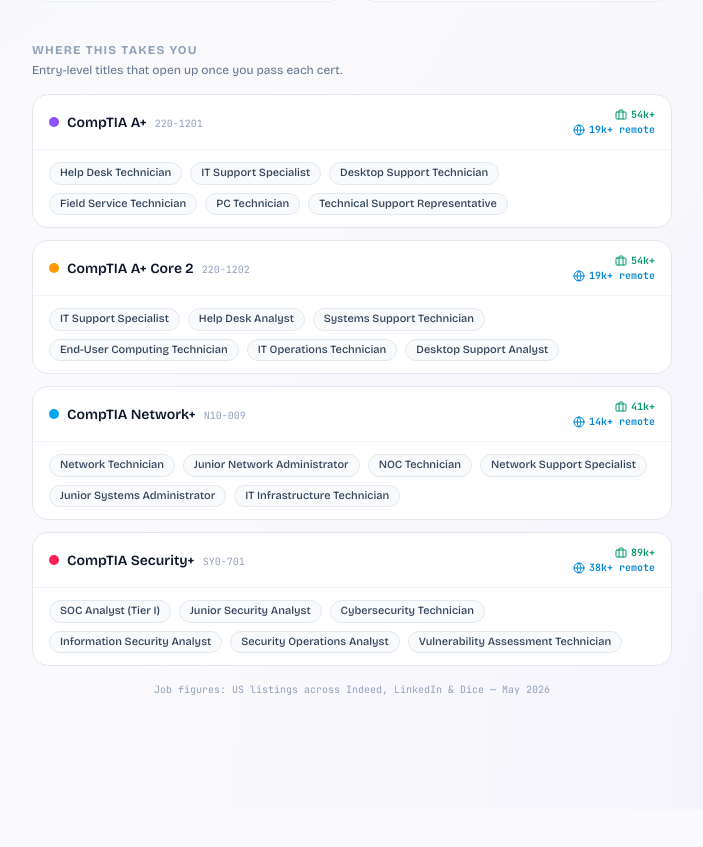
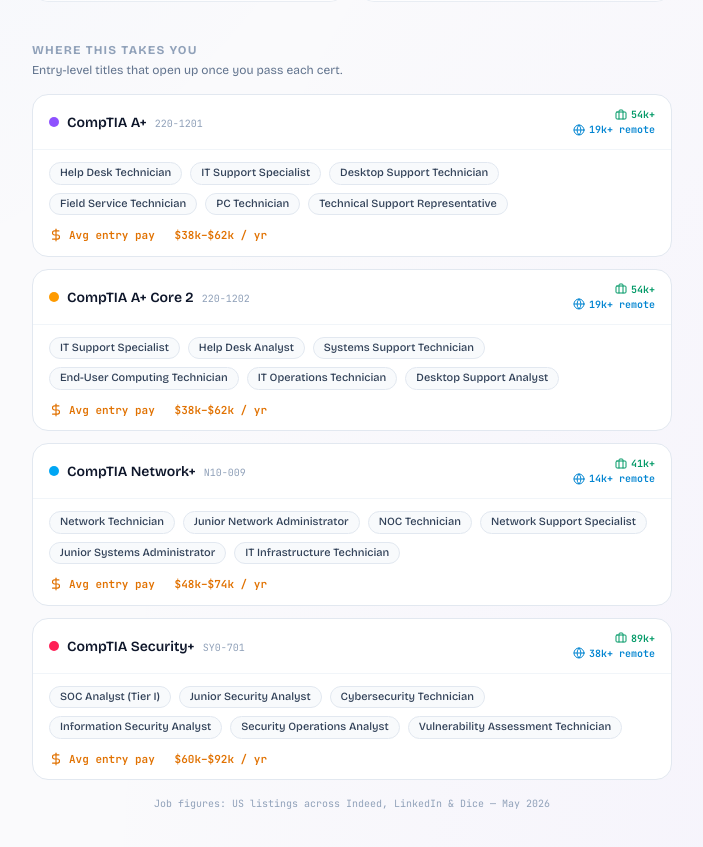
Before and after one commit to mcgillesdorce/comptiaAplus, a Next.js app: page / in a window 1280 px wide. Shown: the part 1080-1927 px from the top of the page, without its empty margins (288-991 px from the left). Before the commit the page ends 1889 px from the top, so only its background shows below. Built offline with nearby package versions, Linux system fonts and the light colour scheme.

Commit message:
feat: add average entry-level pay range to career cards

```diff
--- a/app/page.tsx
+++ b/app/page.tsx
@@ -4,6 +4,7 @@
   Brain,
   Briefcase,
   ChevronRight,
+  DollarSign,
   Globe,
   Lock,
   PlayCircle,
@@ -235,6 +236,14 @@
           ))}
         </div>
       )}
+      {/* Average pay */}
+      {cert.avgPay && (
+        <div className="flex items-center gap-1.5 px-4 pb-3 font-mono text-[11px] font-semibold text-amber-600 dark:text-amber-400">
+          <DollarSign className="h-3.5 w-3.5 flex-shrink-0" />
+          Avg entry pay&nbsp;&nbsp;
+          ${Math.round(cert.avgPay.min / 1000)}k–${Math.round(cert.avgPay.max / 1000)}k / yr
+        </div>
+      )}
     </div>
   );
 }
--- a/data/certs.ts
+++ b/data/certs.ts
@@ -16,6 +16,8 @@
   remoteOpenings?: number;
   /** Entry-level job titles this cert unlocks */
   entryTitles?: string[];
+  /** Entry-level average annual pay range (USD) */
+  avgPay?: { min: number; max: number };
 }
 
 export const CERT_BUNDLES: CertBundle[] = [
@@ -41,6 +43,7 @@
       "PC Technician",
       "Technical Support Representative",
     ],
+    avgPay: { min: 38000, max: 62000 },
   },
   {
     id: "a-plus-1202",
@@ -62,6 +65,7 @@
       "IT Operations Technician",
       "Desktop Support Analyst",
     ],
+    avgPay: { min: 38000, max: 62000 },
   },
   {
     id: "network-plus",
@@ -83,6 +87,7 @@
       "Junior Systems Administrator",
       "IT Infrastructure Technician",
     ],
+    avgPay: { min: 48000, max: 74000 },
   },
   {
     id: "security-plus",
@@ -104,5 +109,6 @@
       "Security Operations Analyst",
       "Vulnerability Assessment Technician",
     ],
+    avgPay: { min: 60000, max: 92000 },
   },
 ];
```
